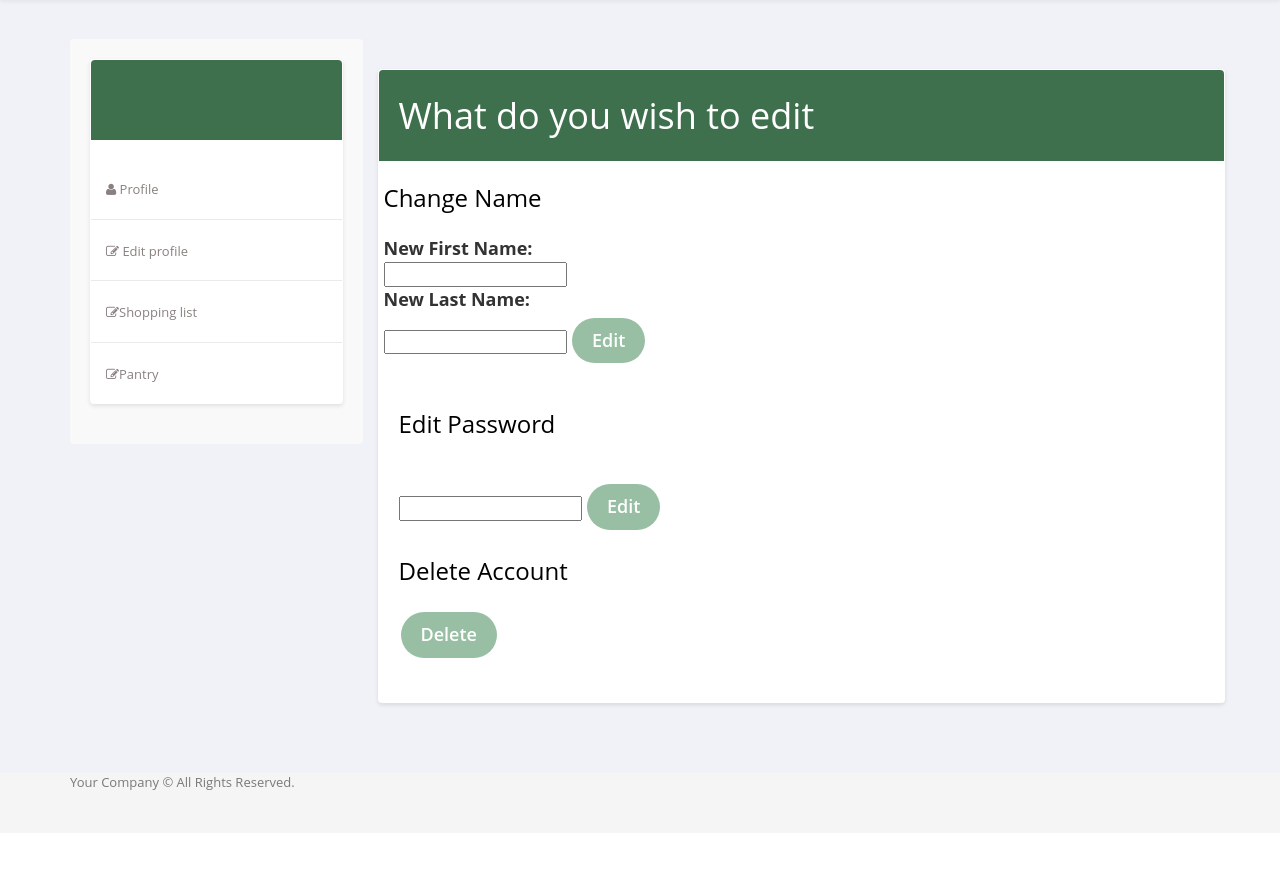
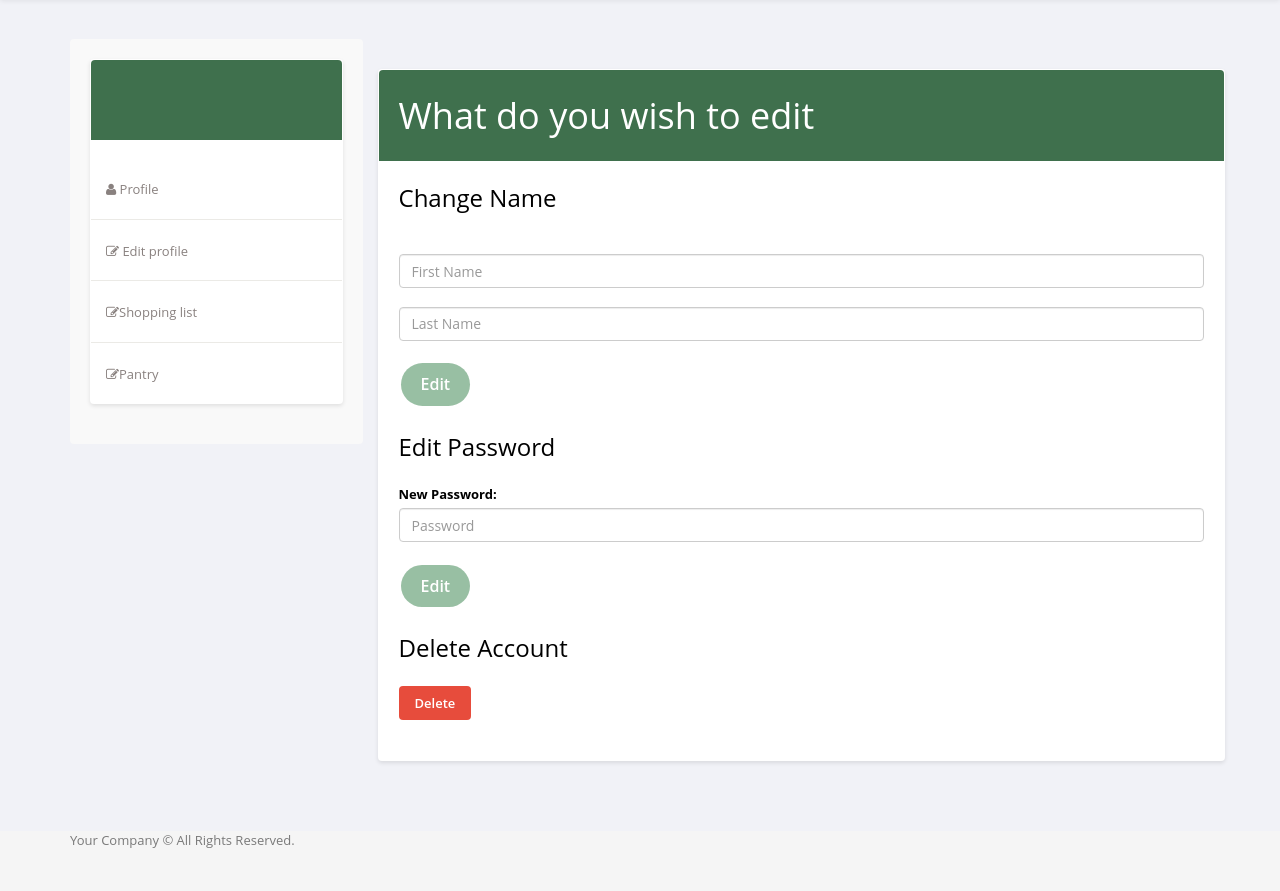
Before and after one commit to shahdhoss/ThePantryPuzzle, a Flask app: page /useredit/1 in a window 1280 px wide. Shown: the part 81-972 px from the top of the page. Before the commit the page ends 871 px from the top, so only its background shows below. Run offline with Flask 3, Linux system fonts and the light colour scheme; the visitor is signed in with stand-in values (Sample User, id 1); data that the repository does not hold is empty; parts of the project's set-up code (start-up, migrations or seed data) failed here and were passed over; some libraries are stand-ins or nearby versions.

Commit message:
changed the style of the buttons

```diff
--- a/backend/complete/templates/pages/HomePage.html
+++ b/backend/complete/templates/pages/HomePage.html
@@ -10,7 +10,7 @@
               Click Away</h1>
               <br>
     <br>
-              <a class="GreenButton" type="button" value="Browse" size="40px" style="text-decoration: none;" href="{{ url_for('views.about') }}">Browse Recipes</a>
+              <a class="GreenButton" type="button" value="Browse" size="40px" style="text-decoration: none; color: white;" href="{{ url_for('views.about') }}">Browse Recipes</a>
 </div>
 <br><br><br>
 <div style="text-align: center;">
--- a/backend/complete/templates/pages/RecipeInfo.html
+++ b/backend/complete/templates/pages/RecipeInfo.html
@@ -30,6 +30,11 @@
       transition: border-color 0.3s, box-shadow 0.3s;
   }
 
+  .img {
+  width: 100%;
+  height: 100vh;
+  object-fit: cover;
+  }
   .form-control:focus {
       border-color: #80bdff;
       outline: 0;
--- a/backend/complete/templates/pages/useredit.html
+++ b/backend/complete/templates/pages/useredit.html
@@ -25,29 +25,30 @@
             </div>
             <div class="panel-body bio-graph-info">
                 <form method="POST" action="{{ url_for('views.change_name', userid=current_user.id) }}">
-            <div class="row">
+                    <div class="bio-row">
                         <div class="bio-row" style="font-size: 24px;">
                             <p><span>Change Name</span></p>
                         </div>
                         <div class="bio-row">
-                <label for="new_firstname" style="display: block; font-size: 18px; font-weight: bold; margin-bottom: 1px; color: #333;">New First Name:</label>
-                <input type="text" id="new_firstname" name="new_firstname" required>
+                            <label for="new_firstname" class="form-label"></label>
+                            <input type="text" id="new_firstname" name="new_firstname" class="form-control" placeholder="First Name" required>
 
-                <label for="new_lastname" style="display: block; font-size: 18px; font-weight: bold; margin-bottom: 1px; color: #333;">New Last Name:</label>
-                <input type="text" id="new_lastname" name="new_lastname" required>
-
-                <button type="submit" class="GreenButton" style="font-size: 18px;">Edit</button>
+                            <label for="new_lastname" class="form-label"></label>
+                            <input type="text" id="new_lastname" name="new_lastname" class="form-control" placeholder="Last Name" required>
+                            <br>
+                            <button type="submit" class="GreenButton">Edit</button>
                         </div>
                     </div>
                 </form>
+
                 <form method="POST" action="{{ url_for('views.change_password', userid=current_user.id) }}">
                     <div class="bio-row">
-                <p style="font-size: 24px;"><span>Edit Password </span></p>
+                        <p style="font-size: 24px;"><span>Edit Password</span></p>
                     </div>
                     <div class="bio-row">
-                <label style="display: block; font-size: 18px; font-weight: bold; margin-bottom: 1px; color: #333;"></label> <br>
-                <input type="password" name="new_password" required>
-                <button class="GreenButton" type="submit" style="font-size: 18px;">Edit</button>
+                        <label for="new_password" class="form-label">New Password:</label>
+                        <input type="password" id="new_password" name="new_password" class="form-control" placeholder="Password" required> <br>
+                        <button class="GreenButton" type="submit">Edit</button>
                     </div>
                 </form>
 
@@ -56,10 +57,12 @@
                         <p style="font-size: 24px;"><span>Delete Account</span></p>
                     </div>
                     <div class="bio-row">
-                <button class="GreenButton" type="submit" style="font-size: 18px;">Delete</button>
-              </div>
+                        <button class="RedButton" type="submit">Delete</button>
                     </div>
                 </form>
             </div>
         </div>
+    </div>
+  </div>
+</div>
 {% endblock %}
--- a/backend/complete/views.py
+++ b/backend/complete/views.py
@@ -12,7 +12,7 @@ from .forms import *
 from flask_login import login_required, current_user, logout_user
 from controllers.database import pantry_database, shopping_list_database, user_database, favorite_recipe, reviews_database
 import base64
-from Models.validation import Reviews
+from models.validation import Reviews
 from urllib.parse import quote
 
 #----------------------------------------------------------------------------#
@@ -59,7 +59,7 @@ def faqs():
 
 @views.route('/Recipes', methods=["POST", "GET"])
 def about():
-    object = pantry_database("instance\MainDB.db")
+    object = pantry_database("ThePantryPuzzle\\instance\\MainDB.db")
     if request.method == "GET":
         recipes= object.return_all_recipe_names()
         return render_template('pages/Recipes.html', recipelist=recipes)
@@ -71,7 +71,7 @@ def about():
 
 @views.route('/delete_account/<userid>', methods=["POST"])
 def delete_account(userid):
-    user_db = user_database("instance\MainDB.db")
+    user_db = user_database("ThePantryPuzzle\\instance\\MainDB.db")
     result = user_db.delete_user(userid)
 
     if result == "User deleted":
@@ -84,7 +84,7 @@ def delete_account(userid):
 
 @views.route('/change_name/<userid>', methods=["POST"])
 def change_name(userid):
-    user_db = user_database("instance\MainDB.db")
+    user_db = user_database("ThePantryPuzzle\\instance\\MainDB.db")
 
     if request.method == 'POST':
         new_firstname = request.form.get("new_firstname")
@@ -100,7 +100,7 @@ def change_name(userid):
 
 @views.route('/change_password/<userid>', methods=["POST"])
 def change_password(userid):
-    user_db = user_database("instance\MainDB.db")
+    user_db = user_database("ThePantryPuzzle\\instance\\MainDB.db")
 
     if request.method == 'POST':
         new_password = request.form.get("new_password")
@@ -119,11 +119,11 @@ def change_password(userid):
 def add_favorite(rname):
     user = current_user
     if request.method == 'POST':
-        object_favorite = favorite_recipe("instance\MainDB.db")
+        object_favorite = favorite_recipe("ThePantryPuzzle\\instance\\MainDB.db")
         object_favorite.add_favorite_recipe(rname, user.id)
         return redirect(url_for('views.userprofile', userid=user.id))
     else:
-        pantry_object = pantry_database("instance\MainDB.db")
+        pantry_object = pantry_database("ThePantryPuzzle\\instance\\MainDB.db")
         image_data = pantry_object.get_recipe_image(rname)
         if image_data:
             image = image_data[0]
@@ -135,14 +135,14 @@ def add_favorite(rname):
 def remove_favorite(recipe_name):
     user = current_user
     if request.method == 'POST':
-        object_favorite = favorite_recipe("instance\MainDB.db")
+        object_favorite = favorite_recipe("ThePantryPuzzle\\instance\\MainDB.db")
         object_favorite.remove_favorite_recipe(user.id, recipe_name)
 
     return redirect(url_for('views.userprofile', userid=user.id))
 
 @views.route('/get_recipe_image/<rname>', methods=["GET", "POST"])
 def get_recipe_image(rname):
-    pantry_object = pantry_database("instance\MainDB.db")
+    pantry_object = pantry_database("ThePantryPuzzle\\instance\\MainDB.db")
     image_data = pantry_object.get_recipe_image(rname)
 
     if image_data:
@@ -158,14 +158,14 @@ def get_recipe_image(rname):
 @views.route('/RecipeInfo/<rname>/<userid>', methods=["POST", "GET"])
 def recipeinfo(rname, userid):
     form = Reviews()
-    reviews_db = reviews_database("instance\MainDB.db")
+    reviews_db = reviews_database("ThePantryPuzzle\\instance\\MainDB.db")
     if form.validate_on_submit():
         review_text = form.review.data
         # user_id = current_user.id if current_user.is_authenticated else None
         reviews_db.add_review(userid, review_text, rname)
         return redirect(url_for('views.recipeinfo', rname=rname, userid=userid))
 
-    object = pantry_database("instance\MainDB.db")
+    object = pantry_database("ThePantryPuzzle\\instance\\MainDB.db")
     ingredients=object.get_recipe_info(rname)
     image_data = object.get_recipe_image(rname)
     review_list = reviews_db.display_review(rname)
@@ -177,8 +177,8 @@ def recipeinfo(rname, userid):
 @views.route('/userprofile/<userid>')
 @login_required
 def userprofile(userid):
-    object = user_database("instance\MainDB.db")
-    favorite_recipe_instance = favorite_recipe("instance\MainDB.db")
+    object = user_database("ThePantryPuzzle\\instance\\MainDB.db")
+    favorite_recipe_instance = favorite_recipe("ThePantryPuzzle\\instance\\MainDB.db")
     userinfo= object.get_user(userid)
     favorite_recipes = favorite_recipe_instance.display_favorite_recipe(userid)
     return render_template('pages/userprofile.html', item=userinfo, favorite_recipes=favorite_recipes)
@@ -186,26 +186,26 @@ def userprofile(userid):
 @views.route('/useredit/<userid>')
 @login_required
 def useredit(userid):
-    object = user_database("instance\MainDB.db")
+    object = user_database("ThePantryPuzzle\\instance\\MainDB.db")
     userinfo= object.get_user(userid)
     return render_template('pages/useredit.html',item=userinfo)
 
 @views.route('/shoplist/<userid>')
 @login_required
 def shoppinglist(userid):
-    object=shopping_list_database("instance\MainDB.db")
+    object=shopping_list_database("ThePantryPuzzle\\instance\\MainDB.db")
     listofingrients=object.display_shopping_list(userid)
-    object = user_database("instance\MainDB.db")
+    object = user_database("ThePantryPuzzle\\instance\\MainDB.db")
     userinfo= object.get_user(userid)
     return render_template('pages/usershoppinglist.html',item=userinfo, shoplist=listofingrients)
 
 @views.route('/newshoplist/<userid>/<rname>')
 @login_required
 def generateshoplist(userid, rname):
-    object=pantry_database("instance\MainDB.db")
+    object=pantry_database("ThePantryPuzzle\\instance\\MainDB.db")
     ingredientslist=object.get_recipe_info(rname)
     present=object.display_pantry(userid)
-    object_shop=shopping_list_database("instance\MainDB.db")
+    object_shop=shopping_list_database("ThePantryPuzzle\\instance\\MainDB.db")
     for item in ingredientslist:
         object_shop.add_item(userid, item)
     return shoppinglist(userid)
@@ -213,7 +213,7 @@ def generateshoplist(userid, rname):
 @views.route('/removeshoplist/<userid>/<removeingredient>', methods=["POST"])
 @login_required
 def removeshoplistitem(userid, removeingredient):
-    object=shopping_list_database("instance\MainDB.db")
+    object=shopping_list_database("ThePantryPuzzle\\instance\\MainDB.db")
     object.remove_item(userid,removeingredient)
     listofingrients=object.display_shopping_list(userid)
     return shoppinglist(userid)
@@ -221,9 +221,9 @@ def removeshoplistitem(userid, removeingredient):
 @views.route('/pantry/<userid>', methods=["POST", "GET"])
 @login_required
 def viewpantry(userid):
-    object = user_database("instance\MainDB.db")
+    object = user_database("ThePantryPuzzle\\instance\\MainDB.db")
     userinfo= object.get_user(userid)
-    object = pantry_database("instance\MainDB.db")
+    object = pantry_database("ThePantryPuzzle\\instance\\MainDB.db")
     ingredients= object.display_pantry(userid)
     autofill = object.ingredient_list()
     return render_template('pages/pantryprofile.html', item= userinfo, pantrylist=ingredients, ingr=autofill)
@@ -231,7 +231,7 @@ def viewpantry(userid):
 @views.route('/pantryadd/<userid>/', methods=["POST", "GET"])
 @login_required
 def addtopantry(userid):
-    object = pantry_database("instance\MainDB.db")
+    object = pantry_database("ThePantryPuzzle\\instance\\MainDB.db")
     ingredientt= request.form.get("ing")
     ingredientsinput = ingredientt.split()
     for item in ingredientsinput:
@@ -241,14 +241,14 @@ def addtopantry(userid):
 @views.route('/pantrydelete/<userid>/<ingredients>', methods=["POST", "GET"])
 @login_required
 def remove_from_pantry(userid, ingredients):
-        object= pantry_database("instance\MainDB.db")
+        object= pantry_database("ThePantryPuzzle\\instance\\MainDB.db")
         object.remove_from_pantry(userid,ingredients)
         return viewpantry(userid)
 
 @views.route('/pantrysearch/<userid>', methods=["POST", "GET"])
 def pantrysearch(userid):
         useridd= userid
-        object= pantry_database("instance\MainDB.db")
+        object= pantry_database("ThePantryPuzzle\\instance\\MainDB.db")
         Recipesfrompantry= object.recommend_recipes(userid)
         return render_template('pages/pantryRecipes.html',recipelist=Recipesfrompantry, userid = useridd)
 
--- a/controllers/database.py
+++ b/controllers/database.py
@@ -264,7 +264,7 @@ class reviews_database(database_base_model):
     def display_review(self, recipe_name):
         query = "select User_ID, comment from Reviews where Recipe_Name = ?"
         data = self.cursor().execute(query, (recipe_name,)).fetchall()
-        tempobject=user_database("instance\MainDB.db")
+        tempobject=user_database("ThePantryPuzzle\\instance\\MainDB.db")
         finaltuple=()
         listfadya=[]
         for items in data:
```
Also changed, not shown: backend/complete/templates/pages/pantryprofile.html (+12 -19 lines). Lines whose indentation alone changed are shown as unchanged.
